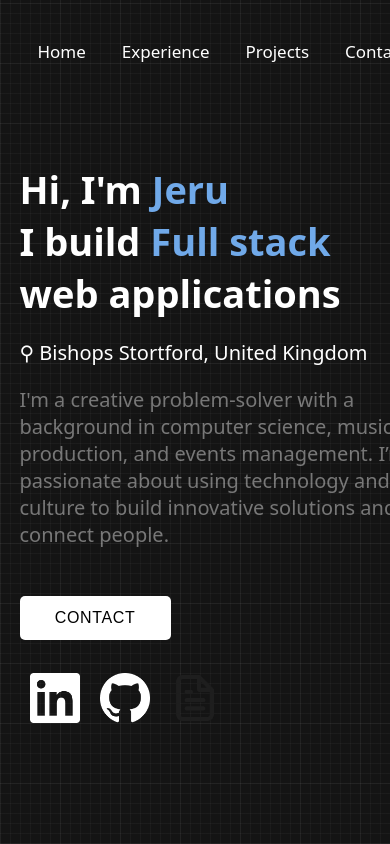
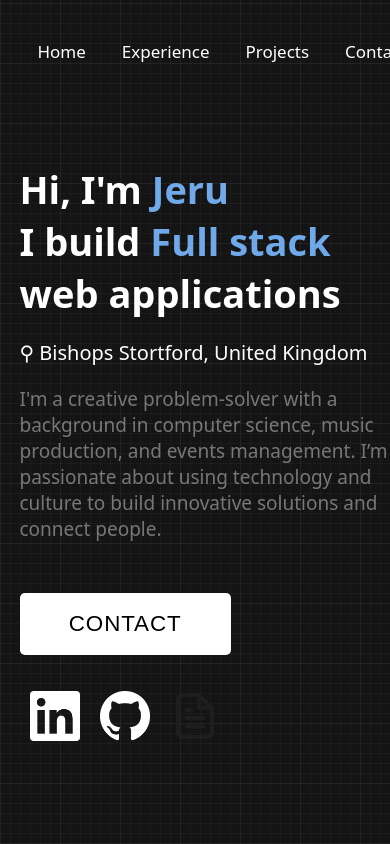
Before and after one commit to Jeru02/portfolio, a React (Vite) app in the folder portfolio/: page / in a window 390 px wide. Shown: the top 844 px of the page. Built offline with nearby package versions, Linux system fonts and the light colour scheme.

Commit message:
add view ports where available for fonts and clamps

```diff
--- a/portfolio/src/css/AboutMe.css
+++ b/portfolio/src/css/AboutMe.css
@@ -27,6 +27,7 @@ font-size: 20px;
 
     padding-right: 20px;
     cursor:pointer;
+	width: clamp( 70px, 6vw, 6vw);
 
 }
 
@@ -46,7 +47,7 @@ font-size: 20px;
 .title{
 
     margin-bottom: 20px;
-	font-size: 2rem;
+	font-size: clamp(19px, 2vw, 2vw);
 	min-width: 400px;
 
 }
@@ -57,10 +58,9 @@ font-size: 20px;
 
     margin-bottom: 40px;
     color: rgba(255, 255, 255, 0.42);
-    width: 40%;
-	min-width: 400px;
-	font-size: 20px;
+	width: clamp(400px, 70%, 100%);
 	overflow: visible;
+	font-size: clamp(19px, 1.8vw, 2vw);
 
 
 
@@ -69,6 +69,7 @@ font-size: 20px;
 #contactMeButton{
 
 margin-bottom: 200px;
+font-size: clamp(200px, 70%, 100%);
 
 }
 
@@ -228,22 +229,6 @@ body {
 .Contact-img{
     padding-left: 10px;
     padding-right: 10px;
-    width: 70px;
-}
-
-
-.title{
-	font-size: 19px;
-
-}
-
-
-#contactMeButton{
-
-	width:auto ;
-	height:auto;
-	font-size: 100%;
-
 }
 
 
@@ -252,4 +237,8 @@ body {
 
 
 
+
+
+
+
 }
```
